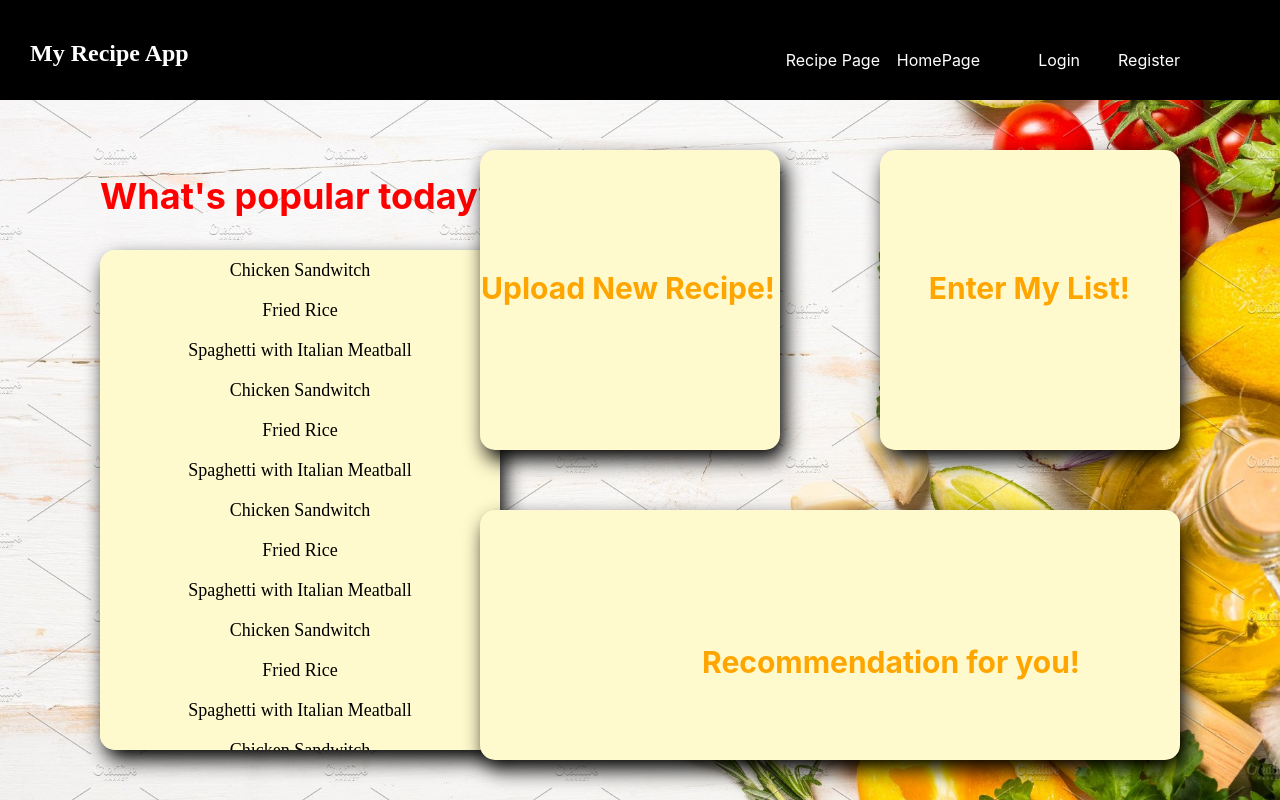
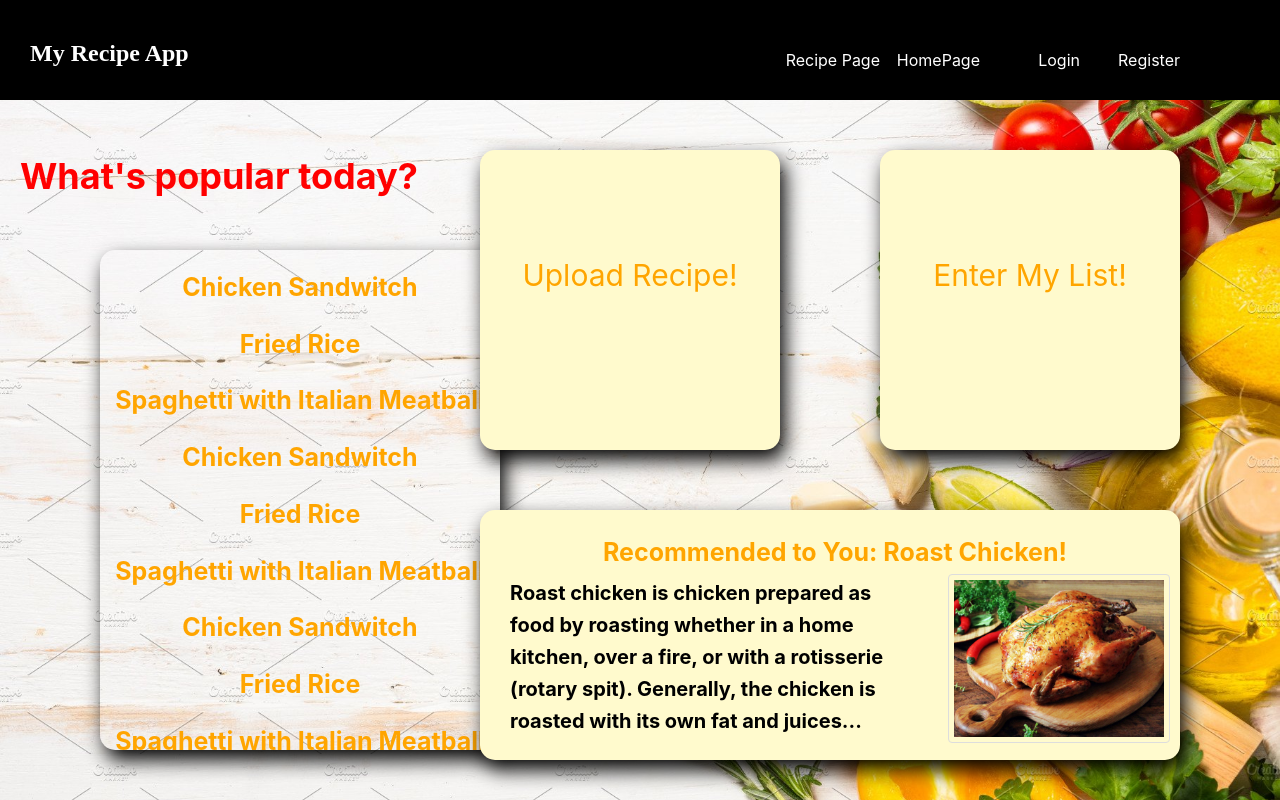
Before and after one commit to Sterile-Neutrino/recipe-website-project, a React (Create React App) app: page /Home in a window 1280 px wide. Built offline with nearby package versions, Linux system fonts and the light colour scheme.

Commit message:
Add Link feature to several component on Home-Page

```diff
--- a/src/components/Home.css
+++ b/src/components/Home.css
@@ -1,29 +1,40 @@
 .DailyList{
-    position: fixed;
+    position: relative;
     left: 100px;
     display: flex;
 }
 
 .RecipeItem {
-    display: flex;
-    align-items: center;
-    justify-content: center;
+    display: absolute;
+    text-align: center;
+    line-height: 40px;
     height: 40px;
     background-color: lemonchiffon;
 }
 
 .RecipeItem:hover {
-    display: flex;
-    align-items: center;
-    justify-content: center;
+    display: absolute;
+    text-align: center;
+    line-height: 40px;
     height: 40px;
     background-color: white;
 }
 
+.RecipeTitle {
+    /* right: 150px;
+    top: 250px; */
+    position: relative;
+    color: orange;
+    text-decoration: none;
+    font-family: 'Inter', sans-serif;
+    font-size: 25px;
+}
+
 .Title {
-    left: 100px;
-    top: 150px;
-    position: fixed;
+    z-index: 1;
+    left: -720px;
+    top: -270px;
+    position: absolute;
     color: red;
     text-decoration: none;
     font-family: 'Inter', sans-serif;
@@ -64,96 +75,133 @@
 .MyListBlock {
     box-shadow: 5px 10px 20px black;
     border-radius: 15px;
-    position: fixed;
+    position: absolute;
     right: 100px;
     top: 150px;
     height: 300px;
     width: 300px;
     background-color: lemonchiffon;
+    color: orange;
+    font-size: 30px;
     text-decoration: none;
     font-family: 'Inter', sans-serif;
+    text-align: center;
+    line-height: 250px;
 }
 
 .MyListBlock:hover {
     box-shadow: 5px 10px 20px black;
     border-radius: 15px;
-    position: fixed;
+    position: absolute;
     right: 100px;
     top: 150px;
     height: 300px;
     width: 300px;
     background-color: white;
+    color: orange;
+    font-size: 30px;
     text-decoration: none;
     font-family: 'Inter', sans-serif;
+    text-align: center;
+    line-height: 250px;
 }
 
-.MyListTitle {
-    right: 150px;
-    top: 250px;
-    position: fixed;
-    color: orange;
-    text-decoration: none;
-    font-family: 'Inter', sans-serif;
-    font-size: 30px;
-}
 
 
 .UploadBlock {
     box-shadow: 5px 10px 20px black;
     border-radius: 15px;
-    position: fixed;
+    position: absolute;
     right: 500px;
     top: 150px;
     height: 300px;
     width: 300px;
     background-color: lemonchiffon;
+    color: orange;
+    font-size: 30px;
     text-decoration: none;
     font-family: 'Inter', sans-serif;
+    text-align: center;
+    line-height: 250px;
 }
 
 .UploadBlock:hover {
     box-shadow: 5px 10px 20px black;
     border-radius: 15px;
-    position: fixed;
+    position: absolute;
     right: 500px;
     top: 150px;
     height: 300px;
     width: 300px;
     background-color: white;
-    text-decoration: none;
-    font-family: 'Inter', sans-serif;
-}
-
-.UploadTitle {
-    right: 505px;
-    top: 250px;
-    position: fixed;
     color: orange;
     font-size: 30px;
     text-decoration: none;
     font-family: 'Inter', sans-serif;
+    text-align: center;
+    line-height: 250px;
 }
 
 
 .RecommendationBlock {
     box-shadow: 5px 10px 20px black;
     border-radius: 15px;
-    position: fixed;
+    position: absolute;
     right: 100px;
     bottom: 40px;
     height: 250px;
     width: 700px;
     background-color: lemonchiffon;
+    color: black;
+    font-size: 22px;
     text-decoration: none;
     font-family: 'Inter', sans-serif;
+    /* white-space: pre-wrap; */
 }
+
+.RecommendationTitle {
+    position: absolute;
+    top: 10px;
+    left: 5px;
+    width: 700px;
+    color: orange;
+    font-size: 25px;
+    font-family: 'Inter', sans-serif;
+    word-break: break-word;
+}
+
+.RecommendationContent {
+    position: absolute;
+    top: 50px;
+    left: 30px;
+    width: 400px;
+    height: 180px;
+    color: black;
+    font-size: 20px;
+    text-decoration: none;
+    font-family: 'Inter', sans-serif;
+    word-break: break-word;
+    line-height: 1.6em;
+    overflow: hidden;
+}
+
+.RecommendationThumbnail img {
+    border: 1px solid #ddd;
+    border-radius: 4px;
+    padding: 5px;
+    position: absolute;
+    right: 10px;
+    width: 30%;
+    height: auto;
+  }
+
+  .RecommendationThumbnail img:hover {
+    box-shadow: 0 0 2px 1px rgba(0, 140, 186, 0.5);
+  }
 
 .RecommendationTitle {
     right: 200px;
     bottom: 100px;
-    position: fixed;
-    color: orange;
-    font-size: 30px;
-    text-decoration: none;
-    font-family: 'Inter', sans-serif;
+    position: relative;
+    text-align: center;
 }
--- a/src/components/Home.js
+++ b/src/components/Home.js
@@ -6,6 +6,7 @@
 import range from "lodash/range";
 
 import { BrowserRouter as Router, Routes, Route, Link } from "react-router-dom";
+import Upload from './Upload';
 
 // function recipe(props) {
 //     return (
@@ -24,10 +25,14 @@
 
 const recipeList = ["Chicken Sandwitch", "Fried Rice", "Spaghetti with Italian Meatball"];
 
-const RecipeItem = ({ index, style = {} }) => (
-  <div className={"RecipeItem"} style={style}>
-    {recipeList[index % 3]}
-  </div>
+const RecipeItem = ({ index= {} }) => (
+  <Link component={Link} to="/RecipePage" className="RecipeItem"  style = {{textDecoration: 'none' }}>
+    <h1 className="RecipeTitle">
+      {recipeList[index % 3]}
+    </h1>
+  </Link>
+
+
 );
 
 const RecipeItem2 = ({ index, style = {} }) => (
@@ -47,8 +52,7 @@
           <div className="BasicList">
             {render &&
               range(50).map(item => (
-                <RecipeItem key={item} index={item}
-                style={{maxHeight: '100%', overflow: 'auto'}}/>
+                <RecipeItem key={item} index={item}/>
               ))}
           </div>
         </div>
@@ -58,9 +62,9 @@
 function Mylist() {
 
   return (
-    <div className="MyListBlock">
-      <h1 className="MyListTitle">Enter My List!</h1>
-    </div>
+    <Link component={Link} to="/MyList" className="MyListBlock">
+      Enter My List!
+    </Link>
   )
 
 }
@@ -68,11 +72,9 @@
 function UploadRecipe() {
 
   return (
-    <div className="UploadBlock">
-      <h1 className="UploadTitle">
-        Upload New Recipe!
-      </h1>
-    </div>
+        <Link component={Link} to="/Upload" className="UploadBlock">
+          Upload Recipe!
+        </Link>
   )
 
 }
@@ -80,11 +82,21 @@
 function Recommendation() {
 
   return (
-    <div className="RecommendationBlock">
+    <Link component={Link} to="/RecipePage" className="RecommendationBlock">
       <h1 className="RecommendationTitle">
-        Recommendation for you!
+        Recommended to You: Roast Chicken!
       </h1>
-    </div>
+      <h2 className="RecommendationContent">
+      Roast chicken is chicken prepared as food by roasting whether in a home kitchen, over a fire, or with a rotisserie (rotary spit). Generally, the chicken is roasted with its own fat and juices...
+      </h2>
+      <div className="RecommendationThumbnail">
+        <img src="./images/sample.jpg" alt=""/>
+      </div>
+    </Link>
+
+    // <Link component={Link} to="/RecipePage" className="RecommendationThumbnail">
+    //   <img src="./images/sample.jpg" alt=""/>
+    // </Link>
   )
 
 }
```
